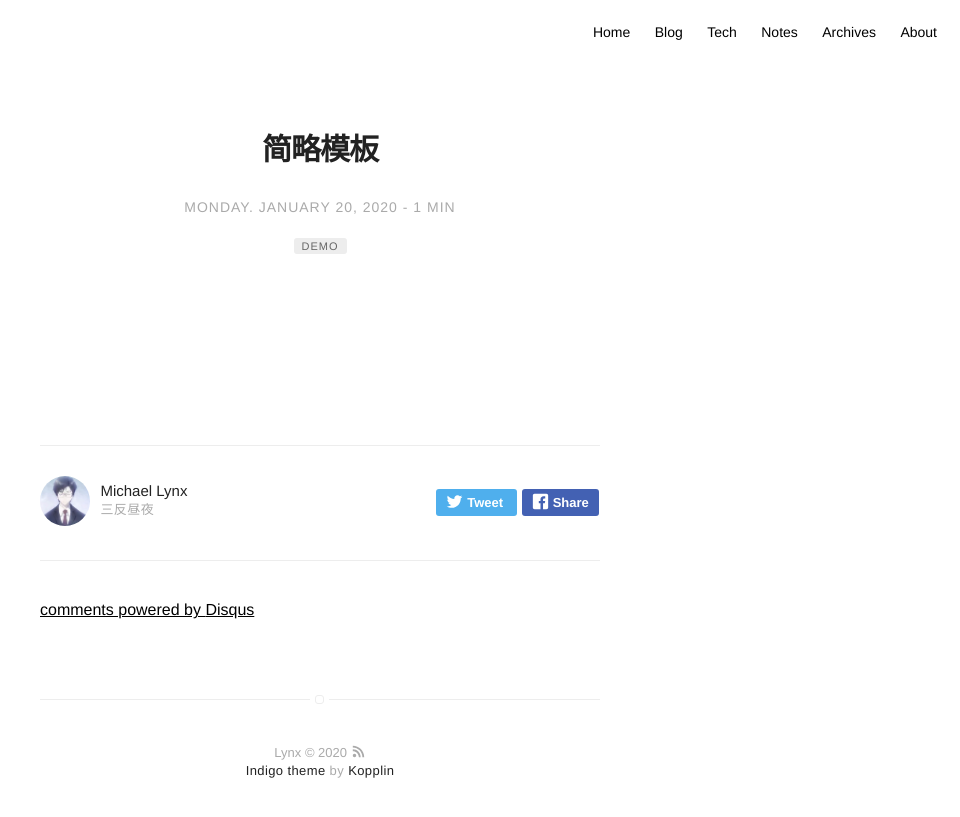
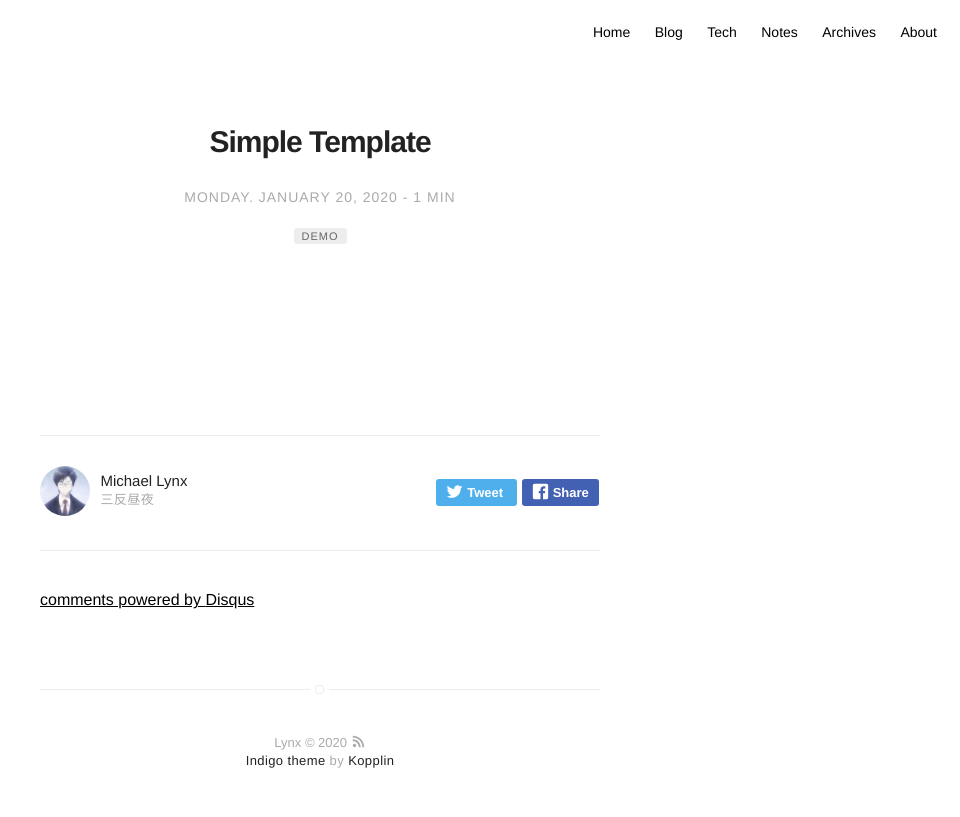
Before and after one commit to binhaozeng/binhaozeng.github.io, a Jekyll site: the page built from _posts/2020-01-21-demo.md, in a window 1280 px wide. Shown: the top 817 px of the page, without its empty margins (320-1280 px from the left). Built offline with Jekyll 4.4.1, drawn with Linux system fonts in a browser that asks for light colours; comment, search, counter and statistics services are not loaded.

Commit message:
Update 2020-01-21-demo.md

```diff
--- a/_posts/2020-01-21-demo.md
+++ b/_posts/2020-01-21-demo.md
@@ -1,5 +1,5 @@
 ---
-title: "简略模板"
+title: "Simple Template"
 layout: post
 date: 2020-01-20 01:50
 image: /assets/images/markdown.jpg
```
